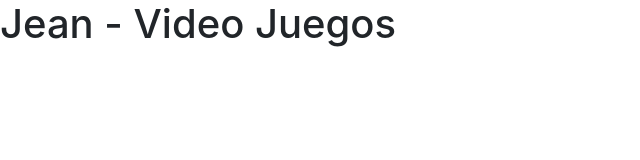
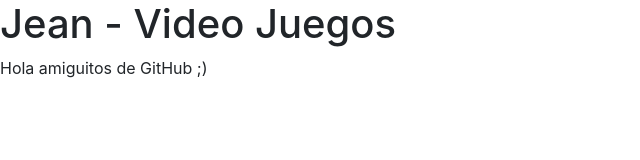
Before and after one commit to lukchamo/jeanweb, a plain HTML site: page index.html in a window 1280 px wide. Shown: the whole page, without its empty margins (0-640 px from the left). Drawn offline with nearby package versions, Linux system fonts and the light colour scheme.

Commit message:
Update index.html

```diff
--- a/index.html
+++ b/index.html
@@ -13,6 +13,8 @@
   <body>
     <h1>Jean - Video Juegos</h1>
 
+    <p> Hola amiguitos de GitHub ;) </p>
+
     <!-- Optional JavaScript -->
     <!-- jQuery first, then Popper.js, then Bootstrap JS -->
     <script src="https://code.jquery.com/jquery-3.3.1.slim.min.js" integrity="sha384-q8i/X+965DzO0rT7abK41JStQIAqVgRVzpbzo5smXKp4YfRvH+8abtTE1Pi6jizo" crossorigin="anonymous"></script>
```
